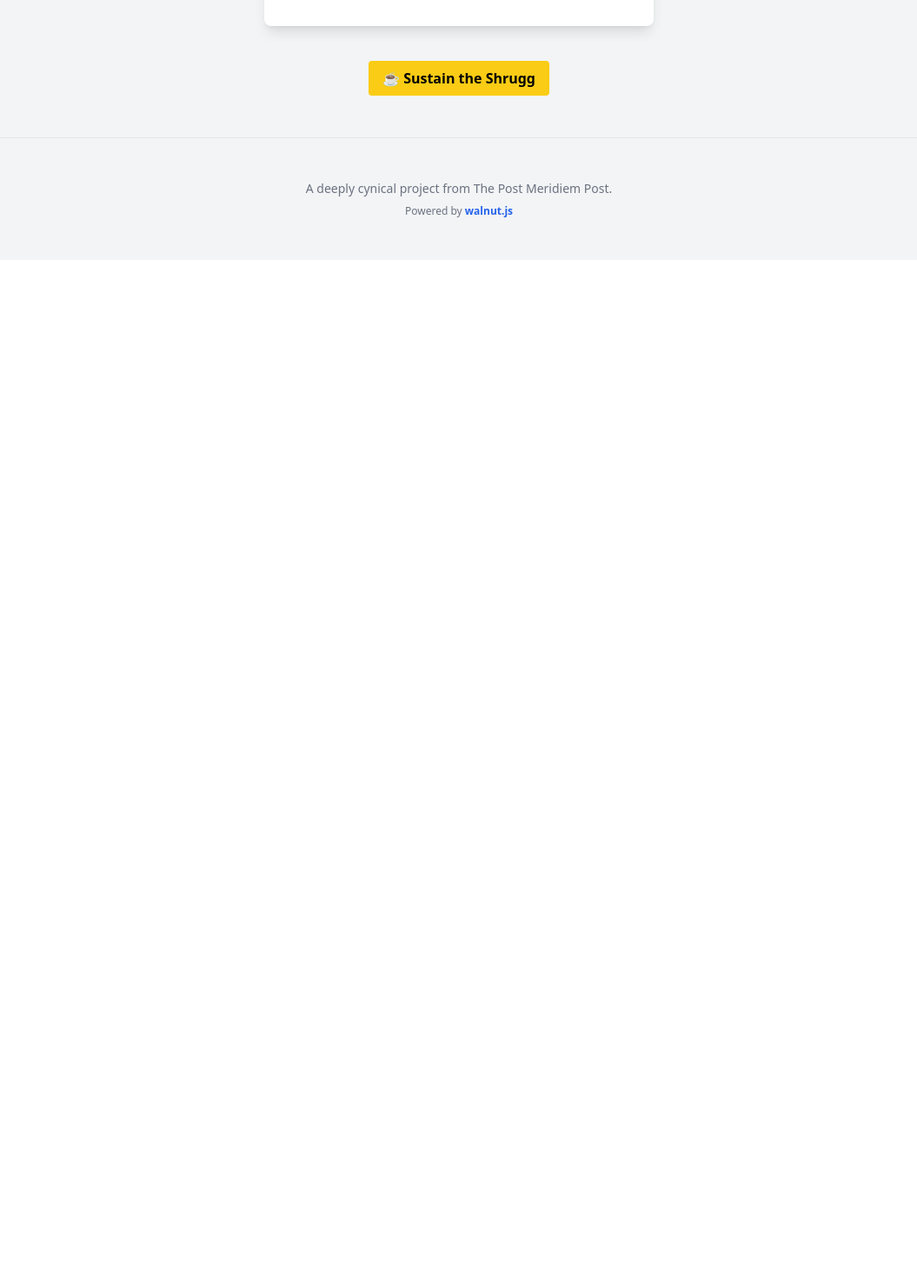
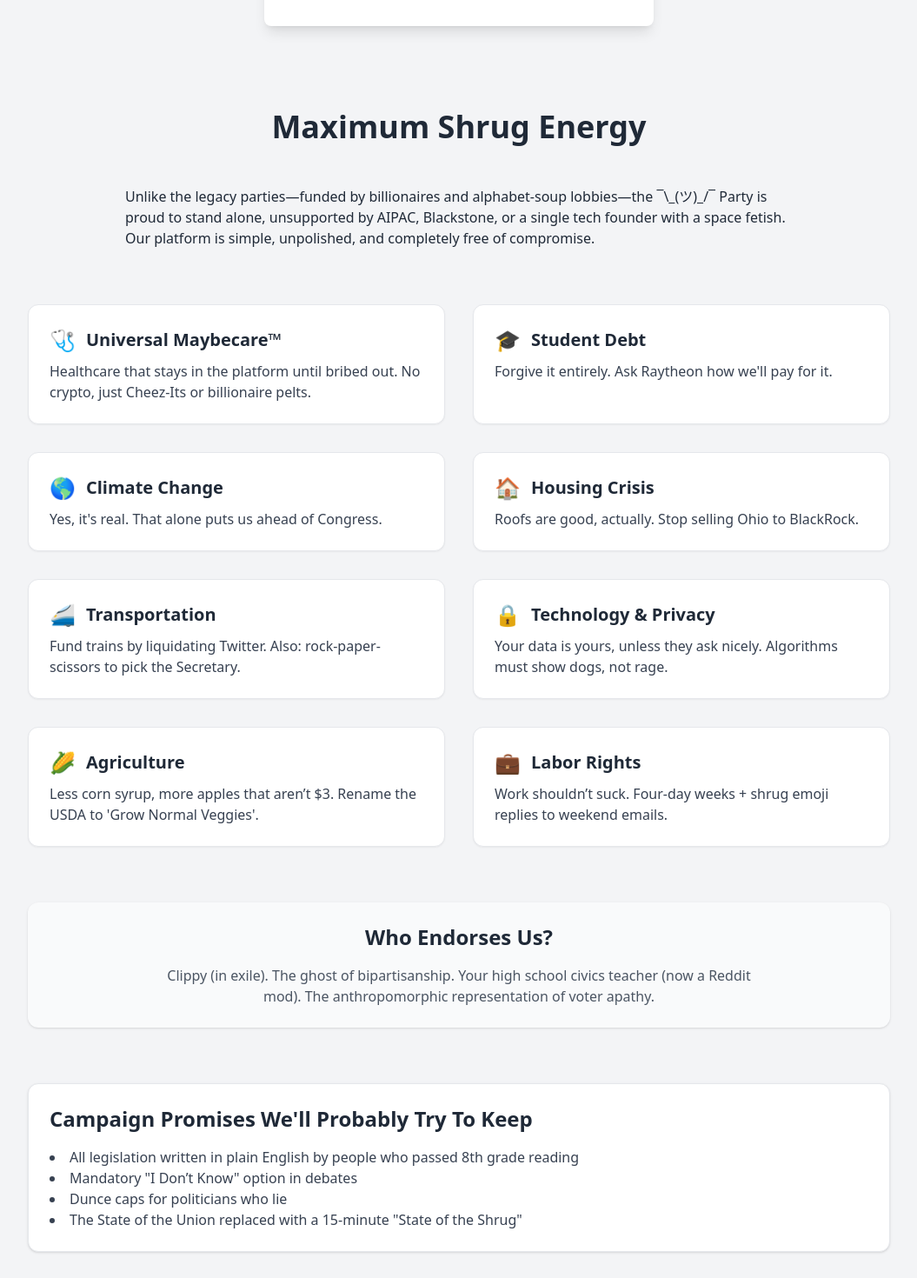
Before and after one commit to GreyWise56/shrugg-party, a React (Create React App) app in the folder shruggbot-ui/: page / in a window 1280 px wide. Shown: the part 860-2330 px from the top of the page at 87% size, without its empty margins (112-1167 px from the left). Before the commit the page ends 1159 px from the top, so only its background shows below. Built offline with nearby package versions, Linux system fonts and the light colour scheme.

Commit message:
platform

```diff
--- a/shruggbot-ui/src/components/LandingPage.js
+++ b/shruggbot-ui/src/components/LandingPage.js
@@ -1,5 +1,6 @@
 import React from 'react';
-import ShruggBot from './ShruggBot'; // Import the ShruggBot component
+import ShruggBot from './ShruggBot';
+import ShruggPlatform from './ShruggPlatform';
 
 const LandingPage = () => {
   return (
@@ -11,17 +12,27 @@ const LandingPage = () => {
             The ¯\_(ツ)_/¯ Party
           </div>
           <div>
-            <a href="https://postmeridiempost.com" target="_blank" rel="noopener noreferrer" className="text-gray-600 hover:text-blue-600">About PMP</a>
+            <a
+              href="https://postmeridiempost.com"
+              target="_blank"
+              rel="noopener noreferrer"
+              className="text-gray-600 hover:text-blue-600"
+            >
+              About PMP
+            </a>
           </div>
         </nav>
       </header>
 
       {/* Main Content */}
       <main className="container mx-auto px-6 py-12">
+        {/* Hero Section */}
         <div className="text-center">
           <h1 className="text-5xl font-extrabold mb-4">Welcome, Weary Voter.</h1>
           <p className="text-xl text-gray-600 max-w-3xl mx-auto">
-            Tired of the endless political circus? Fed up with choosing between the lesser of two evils? You've found your people. The ¯\_(ツ)_/¯ Party is the official home for the politically exhausted. Our platform is simple: we've seen it all, we're not impressed, and we'd rather be doing literally anything else.
+            Tired of the endless political circus? Fed up with choosing between the lesser of two evils? You've found your people.
+            The ¯\_(ツ)_/¯ Party is the official home for the politically exhausted. Our platform is simple: we've seen it all,
+            we're not impressed, and we'd rather be doing literally anything else.
           </p>
         </div>
 
@@ -29,6 +40,11 @@ const LandingPage = () => {
         <section className="mt-16 flex justify-center">
           <ShruggBot />
         </section>
+
+        {/* Platform Section */}
+        <ShruggPlatform />
+
+        {/* Coffee Support Button */}
         <div className="flex justify-center mt-10">
           <a
             href="https://coff.ee/postmeridiempost"
@@ -39,13 +55,22 @@ const LandingPage = () => {
             ☕ Sustain the Shrugg
           </a>
         </div>
+
         {/* Footer */}
         <footer className="text-center pt-12 mt-12 border-t border-gray-200">
           <p className="text-sm text-gray-500">
             A deeply cynical project from The Post Meridiem Post.
           </p>
           <p className="text-xs text-gray-500 mt-2">
-            Powered by <a href="https://postmeridiempost.com/" target="_blank" rel="noopener noreferrer" className="font-semibold text-blue-600 hover:underline">walnut.js</a>
+            Powered by{' '}
+            <a
+              href="https://postmeridiempost.com/"
+              target="_blank"
+              rel="noopener noreferrer"
+              className="font-semibold text-blue-600 hover:underline"
+            >
+              walnut.js
+            </a>
           </p>
         </footer>
       </main>
--- /dev/null
+++ b/shruggbot-ui/src/components/ShruggPlatform.js
@@ -0,0 +1,71 @@
+// ShruggPlatform.js
+// Displays The ¯\_(ツ)_/¯ Party's platform below the ShruggBot section
+
+import React from 'react';
+
+export default function ShruggPlatform() {
+  return (
+    <section className="mt-24 px-4 max-w-5xl mx-auto">
+      <h2 className="text-4xl font-bold text-center mb-12">Maximum Shrug Energy</h2>
+
+      <div className="space-y-16">
+        {/* Mission Statement */}
+        <div className="prose prose-lg max-w-3xl mx-auto text-gray-800">
+          <p>
+            Unlike the legacy parties—funded by billionaires and alphabet-soup lobbies—the ¯\_(ツ)_/¯ Party is proud to stand alone, unsupported by AIPAC, Blackstone, or a single tech founder with a space fetish.
+            Our platform is simple, unpolished, and completely free of compromise.
+          </p>
+        </div>
+
+        {/* Policy Grid */}
+        <div className="grid md:grid-cols-2 gap-8">
+          <PlatformCard title="Universal Maybecare™" emoji="🩺" text="Healthcare that stays in the platform until bribed out. No crypto, just Cheez-Its or billionaire pelts." />
+          <PlatformCard title="Student Debt" emoji="🎓" text="Forgive it entirely. Ask Raytheon how we'll pay for it." />
+          <PlatformCard title="Climate Change" emoji="🌎" text="Yes, it's real. That alone puts us ahead of Congress." />
+          <PlatformCard title="Housing Crisis" emoji="🏠" text="Roofs are good, actually. Stop selling Ohio to BlackRock." />
+          <PlatformCard title="Transportation" emoji="🚄" text="Fund trains by liquidating Twitter. Also: rock-paper-scissors to pick the Secretary." />
+          <PlatformCard title="Technology & Privacy" emoji="🔒" text="Your data is yours, unless they ask nicely. Algorithms must show dogs, not rage." />
+          <PlatformCard title="Agriculture" emoji="🌽" text="Less corn syrup, more apples that aren’t $3. Rename the USDA to 'Grow Normal Veggies'." />
+          <PlatformCard title="Labor Rights" emoji="💼" text="Work shouldn’t suck. Four-day weeks + shrug emoji replies to weekend emails." />
+        </div>
+
+        {/* Endorsements */}
+        <div className="bg-gray-50 p-6 rounded-xl shadow text-center">
+          <h3 className="text-2xl font-bold mb-4">Who Endorses Us?</h3>
+          <p className="text-gray-600 max-w-2xl mx-auto">
+            Clippy (in exile). The ghost of bipartisanship. Your high school civics teacher (now a Reddit mod). The anthropomorphic representation of voter apathy.
+          </p>
+        </div>
+
+        {/* Campaign Promises */}
+        <div className="bg-white p-6 border rounded-xl shadow space-y-4">
+          <h3 className="text-2xl font-bold">Campaign Promises We'll Probably Try To Keep</h3>
+          <ul className="list-disc list-inside text-gray-700">
+            <li>All legislation written in plain English by people who passed 8th grade reading</li>
+            <li>Mandatory "I Don’t Know" option in debates</li>
+            <li>Dunce caps for politicians who lie</li>
+            <li>The State of the Union replaced with a 15-minute "State of the Shrug"</li>
+          </ul>
+        </div>
+
+        {/* Donations */}
+        <div className="text-center border-t pt-8 text-gray-700">
+          <h3 className="text-xl font-semibold mb-2">Support Us (Non-Financially)</h3>
+          <p>We accept Spotify playlists for the end times, confused pet photos, and interpretive dance videos.</p>
+        </div>
+      </div>
+    </section>
+  );
+}
+
+function PlatformCard({ title, text, emoji }) {
+  return (
+    <div className="bg-white rounded-xl p-6 border shadow-sm hover:shadow-md transition-all">
+      <div className="flex items-center gap-3 mb-2">
+        <span className="text-2xl">{emoji}</span>
+        <h4 className="text-xl font-bold">{title}</h4>
+      </div>
+      <p className="text-gray-700">{text}</p>
+    </div>
+  );
+}
```
Also changed, not shown: 7 other files (tests, documents, lock files or other folders). Lines whose indentation alone changed are shown as unchanged.
